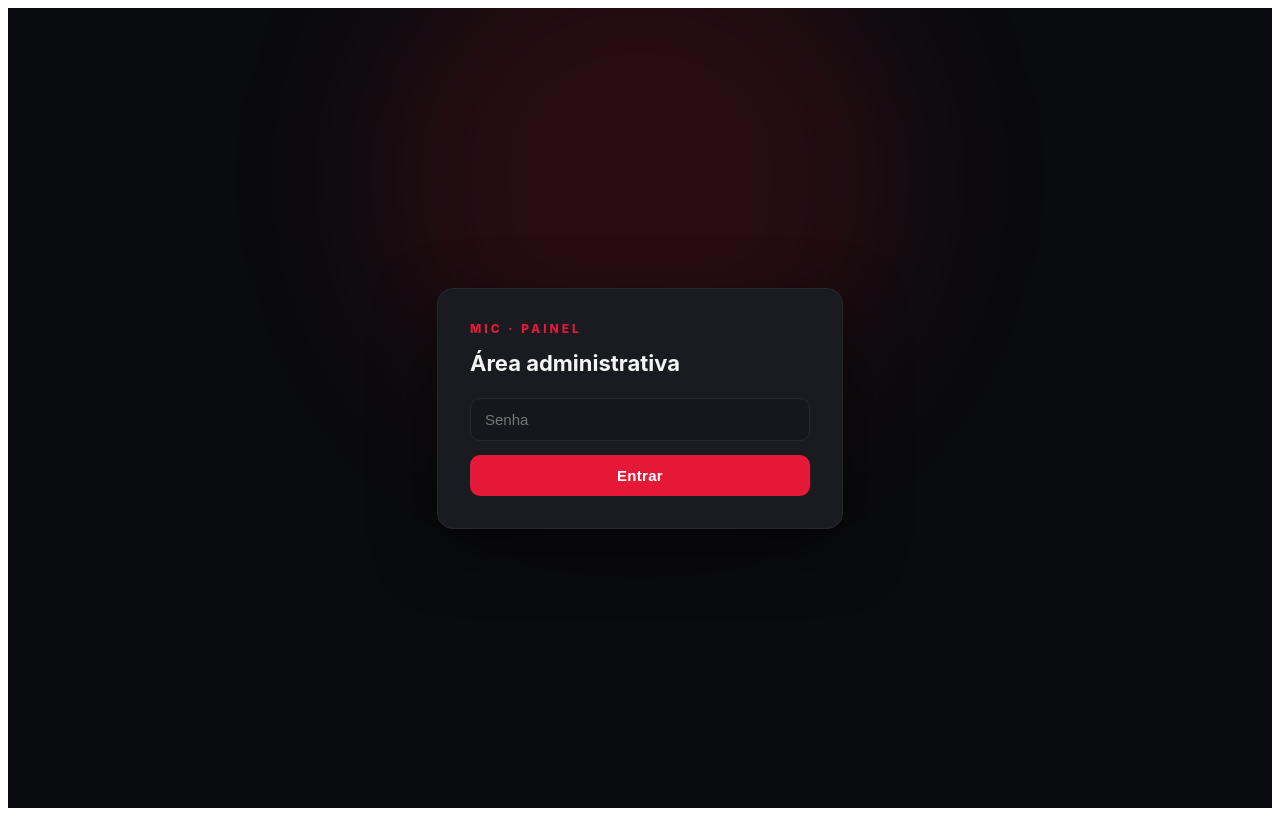
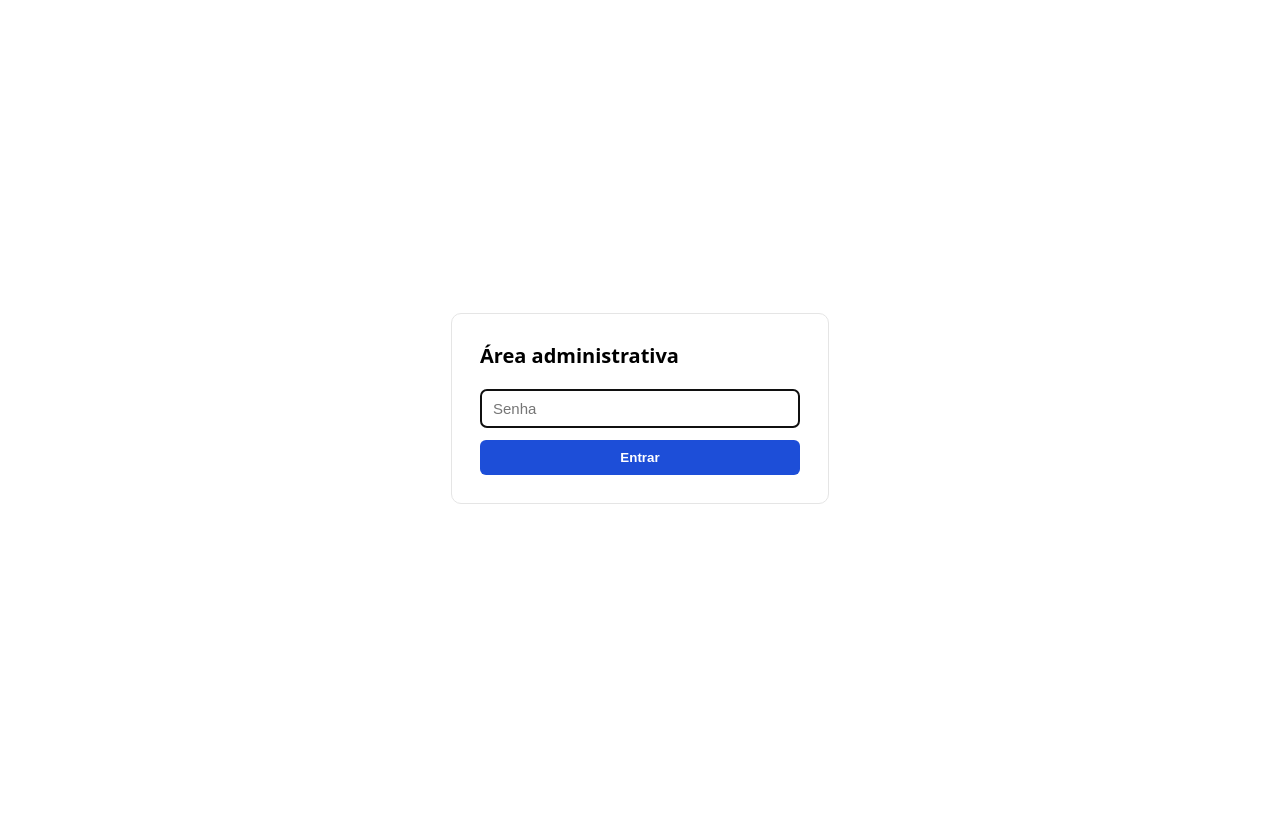
Before and after one commit to mic-ferramenta/app, a Next.js app: page /admin/login in a window 1280 px wide. Built offline with nearby package versions, Linux system fonts and the light colour scheme.

Commit message:
volta cor

```diff
--- a/lib/theme.js
+++ b/lib/theme.js
@@ -1,37 +1,16 @@
 // lib/theme.js
-//
-// Paleta escura e "sporty", inspirada no site miccamisasdetime.com.br:
-// fundo quase preto, tipografia bold, vermelho como cor de marca, verde
-// (estilo WhatsApp) pra ações positivas/CTA, badges em formato pílula.
-
 export const COLORS = {
-  bg: "#0a0b0e",
-  bgAlt: "#15171c",
-  bgCard: "#191b21",
-  text: "#f5f5f5",
-  textDim: "#c7c9ce",
-  muted: "#8b8f98",
-  border: "#26282f",
-  borderSoft: "#1d1f25",
-
-  accent: "#e51937",
-  accentHover: "#c8142f",
-  accentSoft: "rgba(229, 25, 55, 0.14)",
-
-  success: "#25d366",
-  successSoft: "rgba(37, 211, 102, 0.14)",
-
-  warning: "#f2b705",
-  warningSoft: "rgba(242, 183, 5, 0.14)",
-
-  danger: "#ef4444",
-  dangerSoft: "rgba(239, 68, 68, 0.14)",
-
-  stockOk: "#25d366",
-  stockOkBg: "rgba(37, 211, 102, 0.14)",
-  stockOut: "#6b6f78",
-  stockOutBg: "rgba(255, 255, 255, 0.04)",
+  bg: "#ffffff",
+  text: "#000000",
+  accent: "#1d4ed8",
+  accentSoft: "#eef2ff",
+  border: "#e5e5e5",
+  muted: "#666666",
+  danger: "#b91c1c",
+  stockOk: "#15803d",
+  stockOkBg: "#dcfce7",
+  stockOut: "#9ca3af",
+  stockOutBg: "#f3f4f6",
 };
 
-export const FONT =
-  "'Poppins', 'Inter', system-ui, -apple-system, 'Segoe UI', Roboto, sans-serif";
+export const FONT = "system-ui, -apple-system, 'Segoe UI', Roboto, sans-serif";
--- a/pages/admin/login.js
+++ b/pages/admin/login.js
@@ -1,7 +1,7 @@
 // pages/admin/login.js
 import { useState } from "react";
 import { useRouter } from "next/router";
-import { COLORS, FONT } from "../../lib/theme";
+import { COLORS } from "../../lib/theme";
 
 export default function AdminLogin() {
   const router = useRouter();
@@ -33,9 +33,7 @@ export default function AdminLogin() {
 
   return (
     <div style={styles.page}>
-      <div style={styles.glow} />
       <form onSubmit={handleSubmit} style={styles.card}>
-        <p style={styles.brand}>MIC · PAINEL</p>
         <h1 style={styles.title}>Área administrativa</h1>
         <input
           type="password"
@@ -61,61 +59,40 @@ const styles = {
     display: "flex",
     alignItems: "center",
     justifyContent: "center",
-    fontFamily: FONT,
-    position: "relative",
-    overflow: "hidden",
-  },
-  glow: {
-    position: "absolute",
-    width: 500,
-    height: 500,
-    borderRadius: "50%",
-    background: COLORS.accentSoft,
-    filter: "blur(80px)",
-    top: "-10%",
-    left: "50%",
-    transform: "translateX(-50%)",
+    fontFamily: "system-ui, sans-serif",
   },
   card: {
-    position: "relative",
-    width: 340,
+    width: 320,
     display: "flex",
     flexDirection: "column",
-    gap: 14,
-    padding: 32,
-    background: COLORS.bgCard,
+    gap: 12,
+    padding: 28,
     border: `1px solid ${COLORS.border}`,
-    borderRadius: 16,
-    boxShadow: "0 20px 60px rgba(0,0,0,0.5)",
+    borderRadius: 10,
   },
-  brand: {
-    margin: 0,
-    fontSize: 12,
-    fontWeight: 800,
-    letterSpacing: 3,
-    color: COLORS.accent,
-    textTransform: "uppercase",
+  title: {
+    margin: "0 0 8px",
+    fontSize: 20,
+    color: COLORS.text,
   },
-  title: { margin: "0 0 8px", fontSize: 22, fontWeight: 700, color: COLORS.text },
   input: {
-    padding: "12px 14px",
-    borderRadius: 10,
+    padding: "10px 12px",
+    borderRadius: 6,
     border: `1px solid ${COLORS.border}`,
-    background: COLORS.bgAlt,
-    color: COLORS.text,
     fontSize: 15,
-    outline: "none",
   },
   button: {
-    padding: "12px 14px",
-    borderRadius: 10,
+    padding: "10px 12px",
+    borderRadius: 6,
     border: "none",
     background: COLORS.accent,
     color: "#fff",
-    fontWeight: 700,
-    fontSize: 15,
+    fontWeight: 600,
     cursor: "pointer",
-    letterSpacing: 0.3,
   },
-  erro: { color: COLORS.danger, fontSize: 13, margin: 0 },
+  erro: {
+    color: COLORS.danger,
+    fontSize: 13,
+    margin: 0,
+  },
 };
```
Also changed, not shown: pages/admin/index.js (+33 -55 lines).
